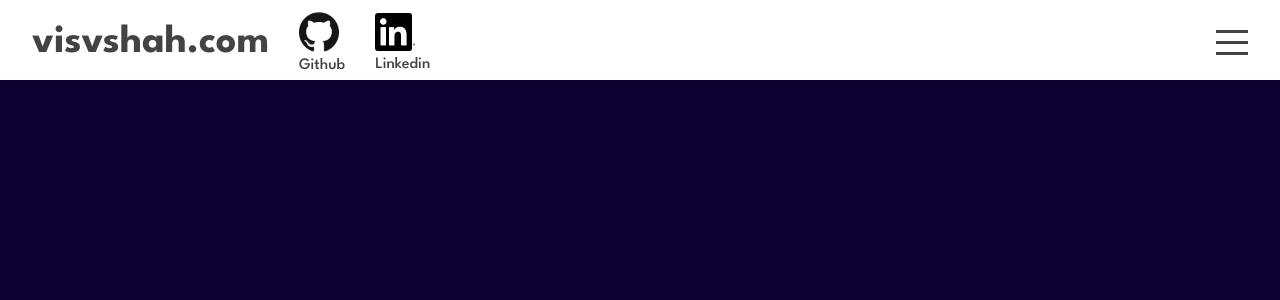
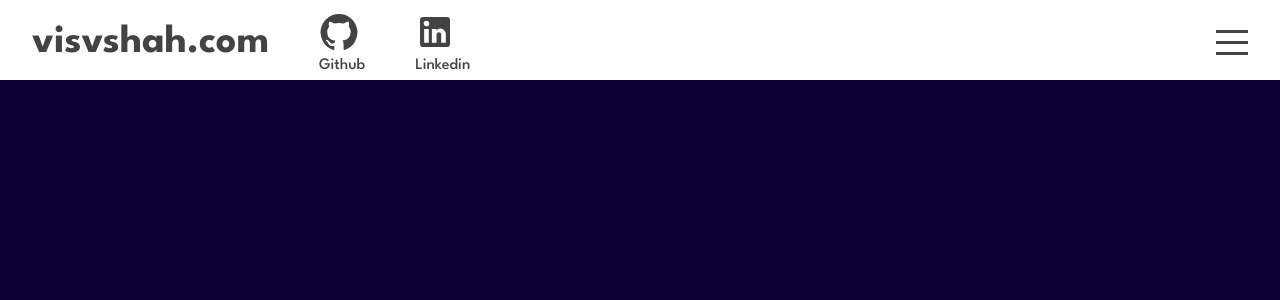
Before and after one commit to VisvShah/visvshah.github.io, a React (Create React App) app: page / in a window 1280 px wide. Shown: the top 300 px of the page. Built offline with nearby package versions, Linux system fonts and the light colour scheme.

Commit message:
Finished Navigation Bar and Menu Bar
-Used Material UI to implement images for linkedin and github links that can change their color

```diff
--- a/package.json
+++ b/package.json
@@ -3,6 +3,10 @@
   "version": "0.1.0",
   "private": true,
   "dependencies": {
+    "@emotion/react": "^11.9.3",
+    "@emotion/styled": "^11.9.3",
+    "@mui/icons-material": "^5.8.4",
+    "@mui/material": "^5.8.6",
     "@testing-library/jest-dom": "^5.16.4",
     "@testing-library/react": "^13.3.0",
     "@testing-library/user-event": "^13.5.0",
--- a/src/Components/About/About.jsx
+++ b/src/Components/About/About.jsx
@@ -1,5 +1,6 @@
 import React from 'react'
 import './about.scss'
+
 export default function About() {
   return (
     <div className='about' id = 'about'>
--- a/src/Components/Topbar/Topbar.jsx
+++ b/src/Components/Topbar/Topbar.jsx
@@ -1,7 +1,7 @@
 import React from 'react'
 import './topbar.scss'
-import gitLogo from '../../assets/githubLogo.png'
-import linkedinLogo from '../../assets/linkedinLogo.png'
+import LinkedInIcon from '@mui/icons-material/LinkedIn';
+import GitHubIcon from '@mui/icons-material/GitHub';
 export default function TopBar({isMenuOpened, setMenuOpened}) {
   return (
     <div className = {'topbar ' + (isMenuOpened && 'active')}>
@@ -9,11 +9,11 @@ export default function TopBar({isMenuOpened, setMenuOpened}) {
             <div className="leftSide">
                 <a href = '#about' className = 'logo'>visvshah.com</a>
                 <div className="link1">
-                    <a href = 'https://github.com/VisvShah' target='_blank' rel="noreferrer noopener"> <img src = {gitLogo} alt = 'Github Logo' className = 'gitLogo'></img></a>
+                    <a href = 'https://github.com/VisvShah' target='_blank' rel="noreferrer noopener"> <GitHubIcon className='gitLogo'/></a>
                     <p className = 'linkName'>Github</p>
                 </div>
                 <div className="link2">
-                    <a href = 'https://www.linkedin.com/in/visvshah/' target='_blank' rel="noreferrer noopener"> <img src = {linkedinLogo} alt = 'Linkedin Logo' className = 'linkedinLogo'></img></a>
+                    <a href = 'https://www.linkedin.com/in/visvshah/' target='_blank' rel="noreferrer noopener"> <LinkedInIcon className = 'linkedinLogo'/></a>
                     <p className = 'linkName'>Linkedin</p>
                 </div>
             </div>
--- a/src/Components/Topbar/topbar.scss
+++ b/src/Components/Topbar/topbar.scss
@@ -26,19 +26,23 @@
             .link1{
                 font-size: 16px;
                 font-weight: 500;
-                margin-left: 30px;
+                margin-left: 50px;
                 .gitLogo{
-                    width: 40px;
+                    font-size: 40px;
+                    color: $mainColor;
                     margin-bottom: 2px;
+                    transition: all 1s ease;
                 }
             }
             .link2{
                 font-size: 16px;
                 font-weight: 500;
-                margin-left: 30px;
+                margin-left: 50px;
                 .linkedinLogo{
-                    width: 40px;
+                    font-size: 40px;
+                    color: $mainColor;
                     margin-bottom: 2px;
+                    transition: all 1s ease;
                 }
             }
             .links{
@@ -68,7 +72,18 @@
     &.active{
         background-color: $mainColor;
         color: $secondColor;
-
+        .leftSide{
+            .link1{
+                .gitLogo{
+                    color: $secondColor;
+                }
+            }
+            .link2{
+                .linkedinLogo{
+                    color: $secondColor;
+                }
+            }
+        }
         .sideMenu{
             span{
                 &:first-child{
```
Also changed, not shown: 1 other file (tests, documents, lock files or other folders).
